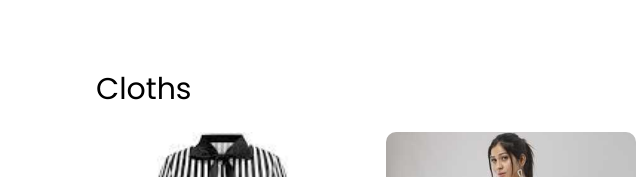
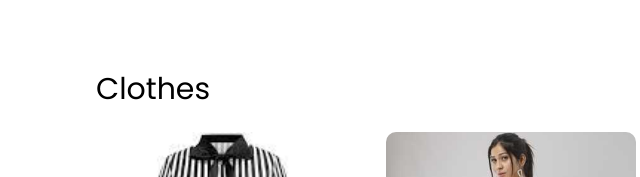
Before and after one commit to GDSC-GCOEA/ecommercia, a plain HTML site: page index.html in a window 1280 px wide. Shown: the part 2623-2800 px from the top of the page, 32-672 px from the left. Drawn offline with Linux system fonts and the light colour scheme.

Commit message:
clothes spelling

```diff
--- a/index.html
+++ b/index.html
@@ -339,7 +339,7 @@
 
  <!-- Cloths section starts -->
   <section class="product">
-    <h2 class="product-category">Cloths</h2>
+    <h2 class="product-category">Clothes</h2>
   </section>
 
   <button class="pre-btn"><img src="assets/arrow.png" alt="" /></button>
```
